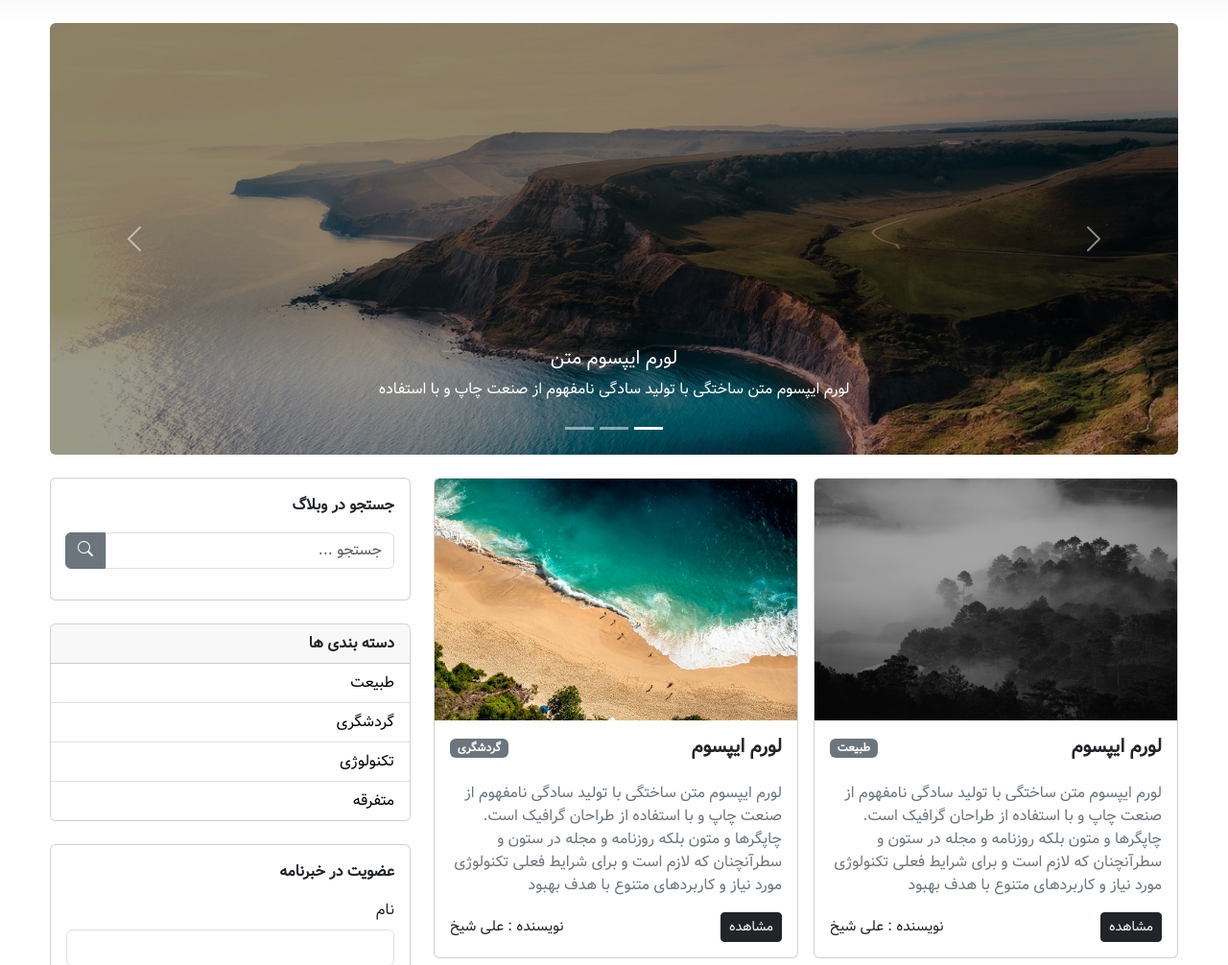
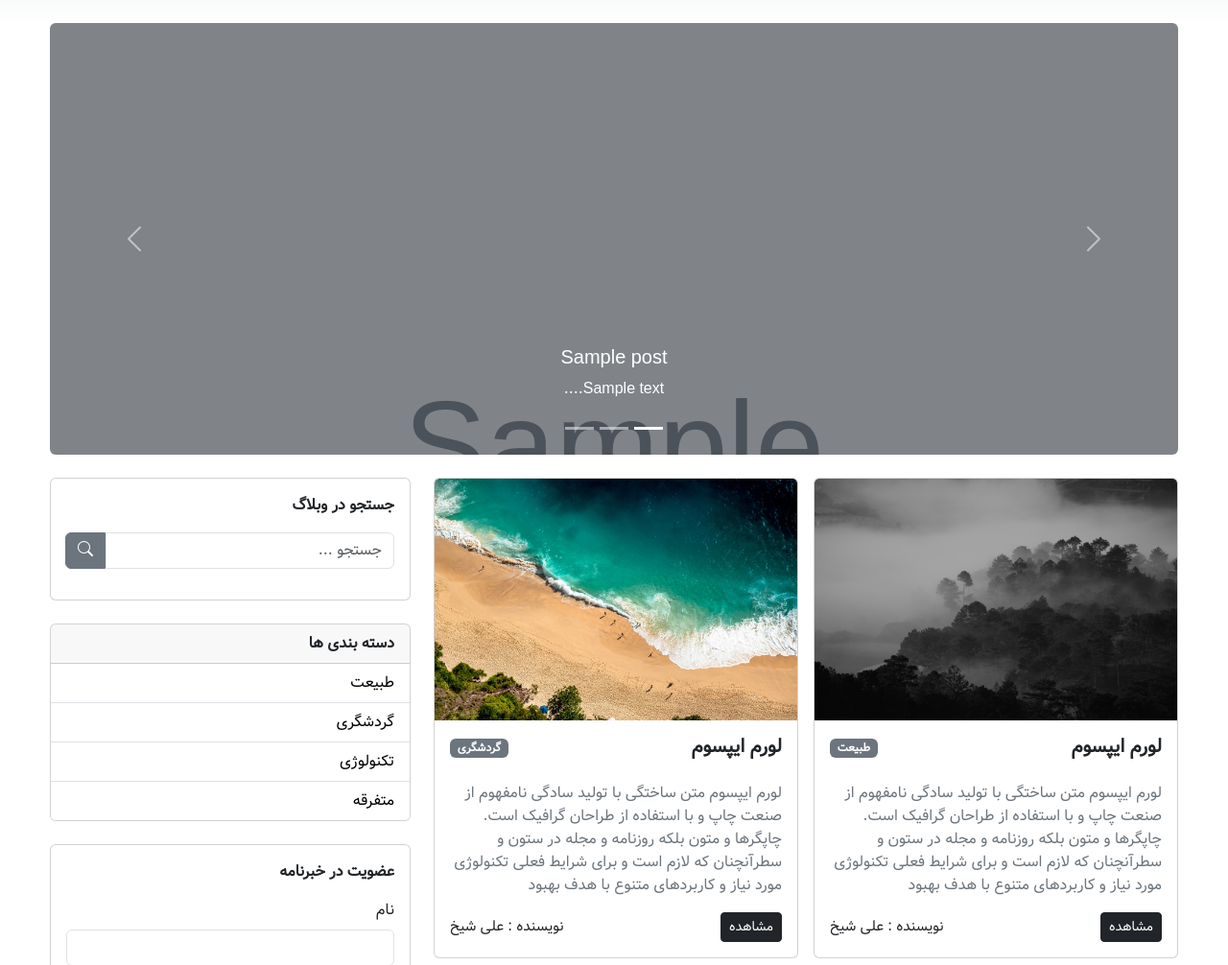
Before and after one commit to darkalbatrus/BackEnd-PHP-Blog, a PHP site: page / in a window 1280 px wide. Shown: the part 73-1079 px from the top of the page at 96% size. Run offline with PHP 8.4, Linux system fonts and the light colour scheme; tables that the repository leaves empty or names only in its code hold one stand-in row (values such as "Sample post"); grey boxes marked "Sample" are stand-in pictures.

Commit message:
Edit Slider Section and import Slider post from db

```diff
--- a/include/layout/header.php
+++ b/include/layout/header.php
@@ -32,7 +32,7 @@ try {
     integrity="sha384-4bw+/aepP/YC94hEpVNVgiZdgIC5+VKNBQNGCHeKRQN+PtmoHDEXuppvnDJzQIu9"
     crossorigin="anonymous" />
 
-  <link rel="stylesheet" href="/assets/css/style.css" />
+  <link rel="stylesheet" href="./assets/css/style.css" />
 </head>
 
 <body>
--- a/include/layout/slider.php
+++ b/include/layout/slider.php
@@ -1,3 +1,8 @@
+<?php
+$sliders = $db->query("SELECT * FROM posts_slider");
+?>
+
+
 <section>
   <div id="carousel" class="carousel slide">
     <div class="carousel-indicators">
@@ -16,46 +21,28 @@
         data-bs-slide-to="2"></button>
     </div>
     <div class="carousel-inner rounded">
-          <div
-            class="carousel-item overlay carousel-height active">
+      <?php if ($sliders->rowCount() > 0) : ?>
+        <?php foreach ($sliders as $slider): ?>
+          <?php
+          $postId = $slider['post_id'];
+          $post = $db->query("SELECT * FROM posts WHERE id = $postId")->fetch();
+          // echo "<pre>";
+          // print_r($post);
+          ?>
+          <div class="carousel-item carousel-height overlay <?= ($slider['active']) ? "active" : "" ?>">
             <img
-              src="./assets/images/1.jpg"
+              src="./uploads/posts/<?= $post['image'] ?>"
               class="d-block w-100"
               alt="post-image" />
             <div class="carousel-caption d-none d-md-block">
-              <h5>لورم ایپسوم متن</h5>
+              <h5><?= $post['title'] ?></h5>
               <p>
-                لورم ایپسوم متن ساختگی با تولید سادگی
-                نامفهوم از صنعت چاپ و با استفاده
+                <?= substr($post['body'], 0, 200) . "..."  ?>
               </p>
             </div>
           </div>
-          <div class="carousel-item carousel-height overlay">
-            <img
-              src="./assets/images/2.jpg"
-              class="d-block w-100"
-              alt="post-image" />
-            <div class="carousel-caption d-none d-md-block">
-              <h5>لورم ایپسوم متن</h5>
-              <p>
-                لورم ایپسوم متن ساختگی با تولید سادگی
-                نامفهوم از صنعت چاپ و با استفاده
-              </p>
-            </div>
-          </div>
-          <div class="carousel-item carousel-height overlay">
-            <img
-              src="./assets/images/3.jpg"
-              class="d-block w-100"
-              alt="post-image" />
-            <div class="carousel-caption d-none d-md-block">
-              <h5>لورم ایپسوم متن</h5>
-              <p>
-                لورم ایپسوم متن ساختگی با تولید سادگی
-                نامفهوم از صنعت چاپ و با استفاده
-              </p>
-            </div>
-          </div>
+        <?php endforeach ?>
+      <?php endif ?>
     </div>
     <button
       class="carousel-control-prev"
```
Also changed, not shown: uploads/posts/1.jpg (added), uploads/posts/2.jpg (added), uploads/posts/3.jpg (added), uploads/posts/4.jpg (added), uploads/posts/5.jpg (added), uploads/posts/6.jpg (added). Lines whose indentation alone changed are shown as unchanged.
